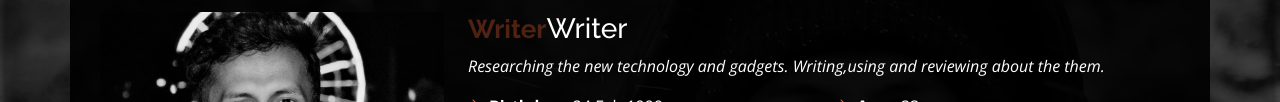
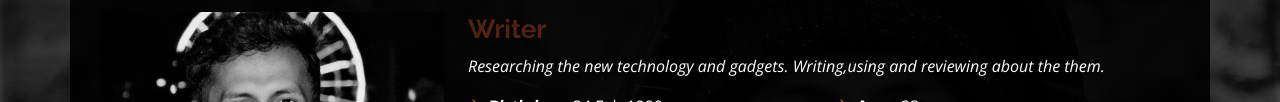
Before and after one commit to biplavsitaula/personal-website, a plain HTML site: page index.html in a window 1280 px wide. Both pictures are taken after a click on the link "About". Shown: the part 201-303 px from the top of the page. Drawn offline with nearby package versions, Linux system fonts and the light colour scheme.

Commit message:
Update index.html

```diff
--- a/index.html
+++ b/index.html
@@ -85,7 +85,7 @@
           <img src="assets/img/me.jpg" class="img-fluid" alt="">
         </div>
         <div class="col-lg-8 pt-4 pt-lg-0 content" data-aos="fade-left">
-          <h3>Writer</h3>
+          <h3></h3>
           <p class="fst-italic">
             Researching the new technology and gadgets. Writing,using and reviewing about the them.
           </p>
```
